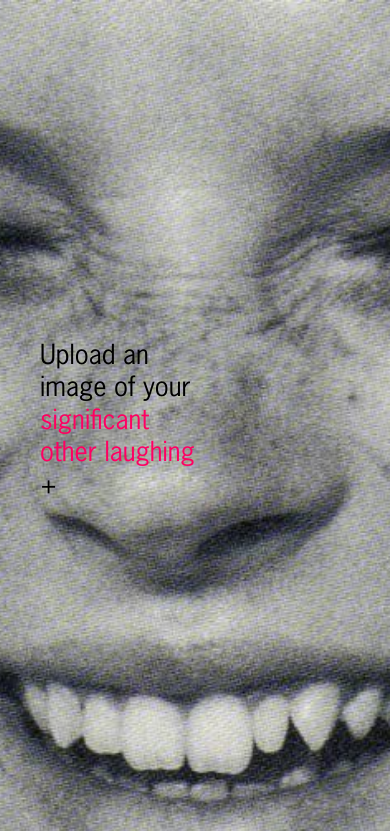
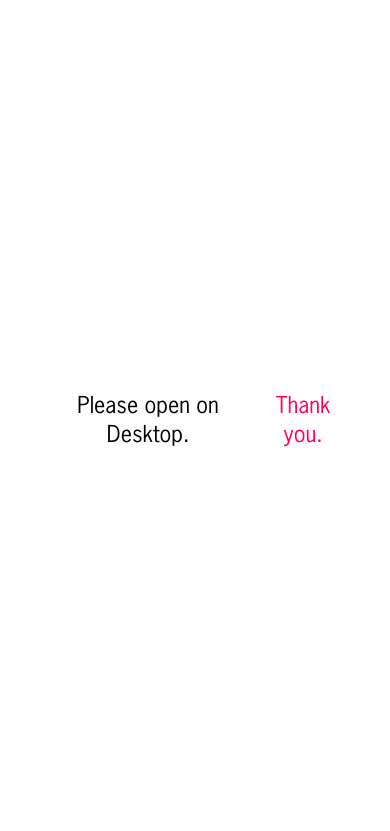
Before and after one commit to unlesssss/herlaugh, a plain HTML site: page index.html in a window 390 px wide. Shown: the top 831 px of the page. Drawn offline with Linux system fonts and the light colour scheme.

Commit message:
Update index.html

```diff
--- a/index.html
+++ b/index.html
@@ -19,6 +19,44 @@
       overflow-x: hidden;
     }
 
+    /* ------------------------------------------
+       MOBILE BLOCKER
+    -------------------------------------------*/
+    .mobile-warning {
+      display: none; /* hidden on desktop */
+      position: fixed;
+      inset: 0;
+      background: white;
+      color: black;
+      font-size: 22px;
+      padding: 40px;
+      text-align: center;
+      z-index: 9999;
+      align-items: center;
+      justify-content: center;
+      line-height: 1.3;
+      font-family: 'NewsGothic', sans-serif;
+    }
+
+    .mobile-warning .highlight {
+      color: #FF0062;
+    }
+
+    /* Show warning + hide website below 900px width */
+    @media (max-width: 900px) {
+      .mobile-warning {
+        display: flex;
+      }
+
+      .wrapper,
+      .bottom-bar {
+        display: none !important;
+      }
+    }
+
+    /* ------------------------------------------
+       DESKTOP LAYOUT
+    -------------------------------------------*/
     .wrapper {
       position: relative;
       width: 100%;
@@ -26,7 +64,6 @@
       overflow: hidden;
     }
 
-    /* MAIN IMAGE BEHIND EVERYTHING */
     .main-image {
       position: absolute;
       top: 50%;
@@ -35,10 +72,9 @@
       width: auto;
       transform: translate(-50%, -50%);
       object-fit: cover;
-      z-index: 1; /* behind the text + pink bar */
+      z-index: 1;
     }
 
-    /* TEXT ABOVE IMAGE BUT BELOW BAR */
     .left-panel {
       position: relative;
       z-index: 2;
@@ -60,13 +96,12 @@
       color: #FF0062;
     }
 
-    /* FULL WIDTH PINK BAR PNG IN FRONT */
     .bottom-bar {
       width: 100%;
       position: absolute;
       bottom: 0;
       left: 0;
-      z-index: 3; /* <-- now on top of the entire page */
+      z-index: 3;
     }
 
     .bottom-logo {
@@ -80,10 +115,16 @@
 
 <body>
 
+  <!-- MOBILE BLOCKER -->
+  <div class="mobile-warning">
+    Please open on Desktop.
+    <br>
+    <span class="highlight">Thank you.</span>
+  </div>
+
+  <!-- DESKTOP CONTENT -->
   <div class="wrapper">
-
     <img src="Assets/IMG/herlaugh.jpg" class="main-image">
-
     <div class="left-panel">
       <p class="upload-text">
         Upload an image of your
@@ -91,7 +132,6 @@
         <br>+
       </p>
     </div>
-
   </div>
 
   <div class="bottom-bar">
```
